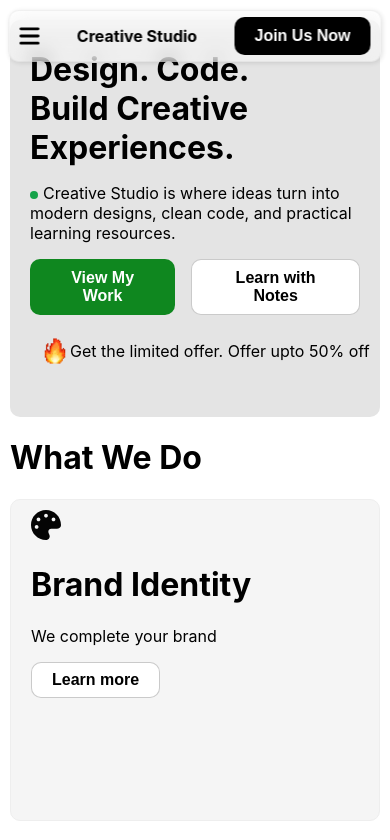
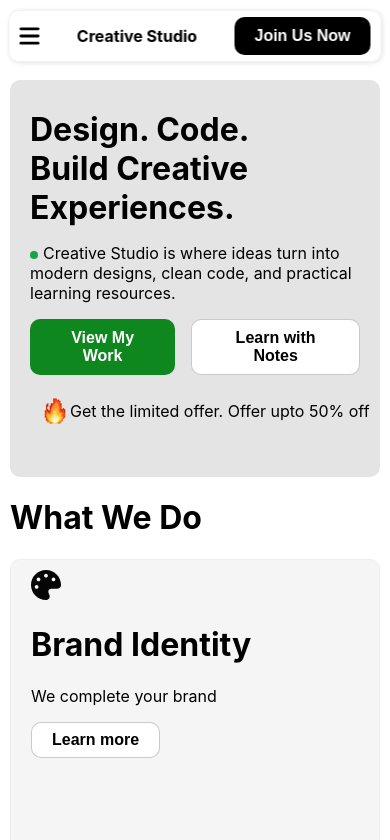
Before and after one commit to shibam-dev-2009/Creative-studio-web, a React (Vite) app: page / in a window 390 px wide. Shown: the top 840 px of the page. Built offline with nearby package versions, Linux system fonts and the light colour scheme.

Commit message:
complete

```diff
--- a/src/index.css
+++ b/src/index.css
@@ -7,12 +7,15 @@ body{
 
     padding-left: 5%;
     padding-right: 5%;
+    padding-top: 70px;
+}
 
-}
+
 
 @media (max-width: 768px) {
     body{
         padding: 10px;
+        padding-top: 70px;
     }
 }
 
```
